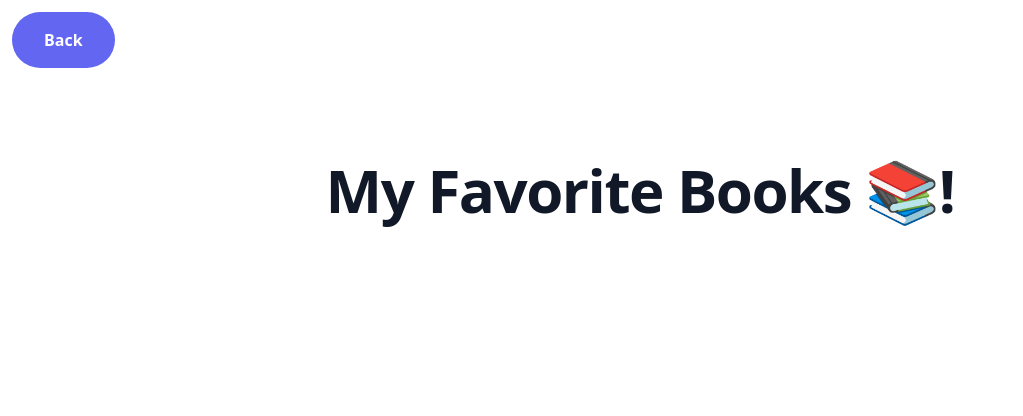
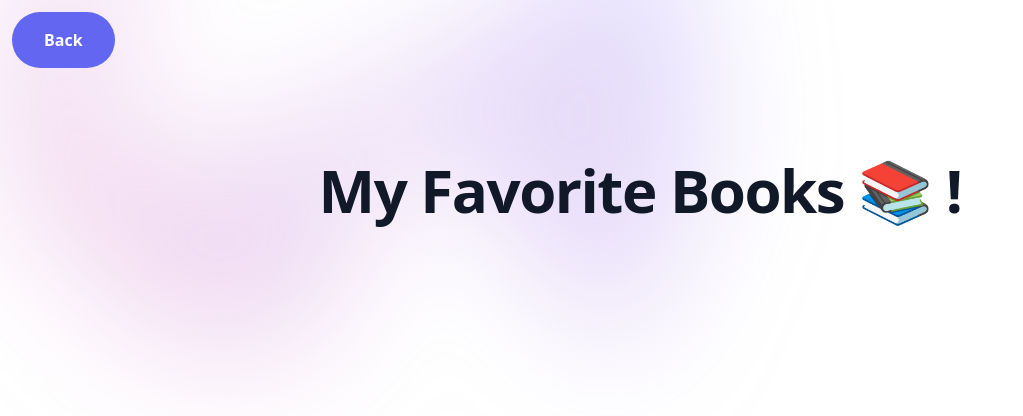
Before and after one commit to johnwgomez/book_finder, a plain HTML site: page favorites.html in a window 1280 px wide. Shown: the whole page, without its empty margins (0-1023 px from the left). Drawn offline with nearby package versions, Linux system fonts and the light colour scheme.

Commit message:
added proper js files

```diff
--- a/favorites.html
+++ b/favorites.html
@@ -1,11 +1,42 @@
-<meta charset="UTF-8">
+<!DOCTYPE html>
+<html lang="en">
+<head>
+    <meta charset="UTF-8">
     <meta name="viewport" content="width=device-width, initial-scale=1.0">
     <script src="https://cdn.tailwindcss.com"></script>
-    <title>My Favorites</title>
-    <title></title>
+    <title>Favorite Books</title>
 </head>
 <body>
-    <div class="overflow-hidden rounded-full relative p-3">
+    <div class="container mx-auto">
+    <div
+        class="absolute inset-x-0 -top-40 -z-10 transform-gpu overflow-hidden blur-3xl sm:-top-80"
+        aria-hidden="true"
+      >
+        <div
+          class="relative left-[calc(50%-11rem)] aspect-[1155/678] w-[36.125rem] -translate-x-1/2 rotate-[30deg] bg-gradient-to-tr from-[#ff80b5] to-[#9089fc] opacity-30 sm:left-[calc(50%-30rem)] sm:w-[72.1875rem]"
+          style="
+            clip-path: polygon(
+              74.1% 44.1%,
+              100% 61.6%,
+              97.5% 26.9%,
+              85.5% 0.1%,
+              80.7% 2%,
+              72.5% 32.5%,
+              60.2% 62.4%,
+              52.4% 68.1%,
+              47.5% 58.3%,
+              45.2% 34.5%,
+              27.5% 76.7%,
+              0.1% 64.9%,
+              17.9% 100%,
+              27.6% 76.8%,
+              76.1% 97.7%,
+              74.1% 44.1%
+            );
+          "
+        ></div>
+      </div>
+      <div class="overflow-hidden rounded-full relative p-3">
         <button
             class="bg-indigo-500 text-white rounded-full font-semibold px-8 py-4 hover:bg-indigo-400 focus:bg-indigo-600 focus:outline-none">
             Back
@@ -14,14 +45,14 @@
     <div class="text-center p-12">
         <div class="container mx-auto px-4 py-8">
             <h1 class="text-4xl font-bold tracking-tight text-gray-900 sm:text-6xl">
-                My Favorite Books 📚!
+                My Favorite Books 📚 !
             </h1>
         </div>
     </div>
     <div class="container mx-auto px-4 py-8" id="favorites"> <!--div for the favoites added -->
+
     </div>
+
 </body>
-<body>
-    <script src="favorites.js"></script>
-</body>
+<script src="favorites.js"></script>
 </html>
```
